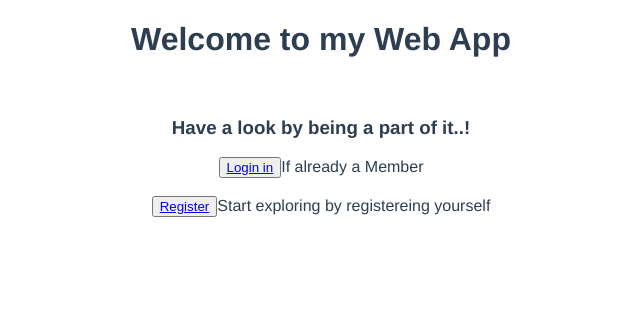
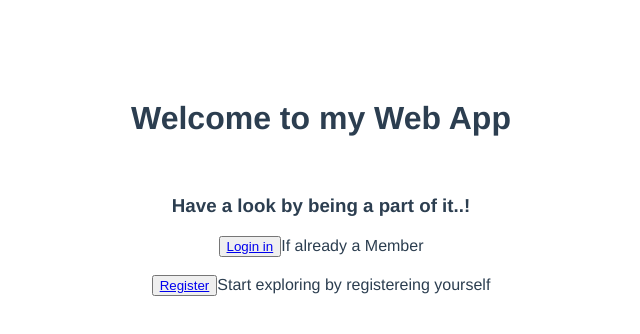
Before and after one commit to Chari16/vue-frontend, a Vue app: page / in a window 1280 px wide. Shown: the top 334 px of the page, without its empty margins (319-959 px from the left). Built offline with nearby package versions, Linux system fonts and the light colour scheme; what vue-cookies would draw is missing.

Commit message:
Scss configuration added

```diff
--- a/package.json
+++ b/package.json
@@ -11,6 +11,8 @@
   "dependencies": {
     "axios": "^0.19.0",
     "core-js": "^2.6.5",
+    "node-sass": "^4.13.0",
+    "sass-loader": "^8.0.0",
     "vue": "^2.6.10",
     "vue-cookies": "^1.5.13",
     "vue-router": "^3.0.7",
--- /dev/null
+++ b/src/assets/scss/main.scss
@@ -0,0 +1,3 @@
+.title {
+    margin: 100px;
+}
--- a/src/components/Dashboard.vue
+++ b/src/components/Dashboard.vue
@@ -1,5 +1,5 @@
 <template>
-	<div>
+	<div class="title">
   	<h1>Welcome to my Web App</h1>
 			<br>
 			<h3>Have a look by being a part of it..!</h3>
--- a/src/main.js
+++ b/src/main.js
@@ -3,6 +3,7 @@ import App from './App.vue'
 import router from './router'
 import vuecookies from 'vue-cookies'
 import store from './store'
+import './assets/scss/main.scss'
 
 Vue.config.productionTip = false
 
```
Also changed, not shown: 1 other file (tests, documents, lock files or other folders).
